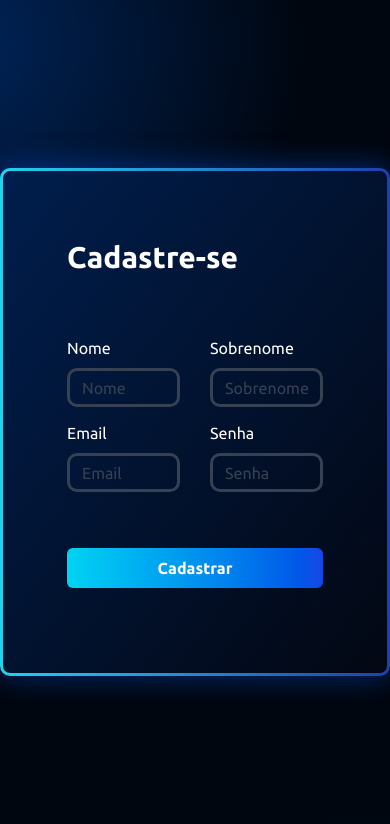
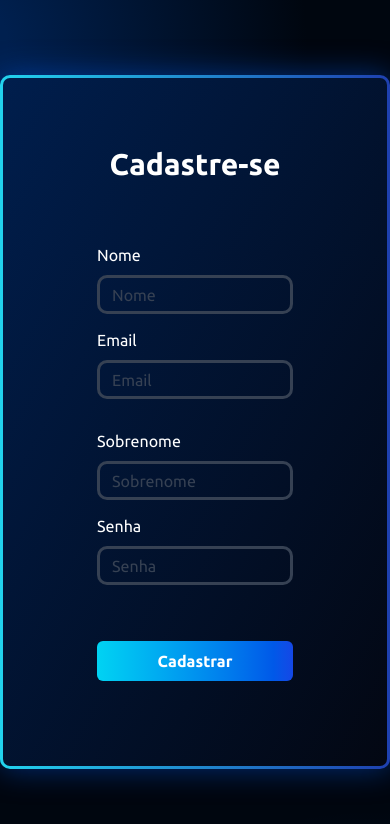
Before and after one commit to SterRoque/softpet-frontend, a Next.js app: page /register in a window 390 px wide. Shown: the top 824 px of the page. Built offline with nearby package versions, Linux system fonts and the light colour scheme.

Commit message:
fix: responsiveness

```diff
--- a/src/app/register/page.tsx
+++ b/src/app/register/page.tsx
@@ -10,12 +10,12 @@ export default function RegisterPage() {
             className={cn(
                'border-gradient flex w-full max-w-[618px] flex-col justify-center gap-[18px] self-center rounded-[10px] bg-linear-to-tl from-gray-950 to-[#001E4D] shadow-[0_0_30px_#0056E280]',
             )}>
-            <div className='px-16 pt-16 pb-[85px]'>
-               <h1 className='mb-14 text-[30px] font-bold text-white'>
+            <div className='px-[94px] pt-16 pb-[85px] md:px-16'>
+               <h1 className='mb-14 text-center text-[30px] font-bold text-white md:text-left'>
                   Cadastre-se
                </h1>
 
-               <div className='flex gap-[30px]'>
+               <div className='flex flex-col gap-[30px] md:flex-row'>
                   <div className='flex flex-col gap-3.5'>
                      <Input
                         label='Nome'
```
